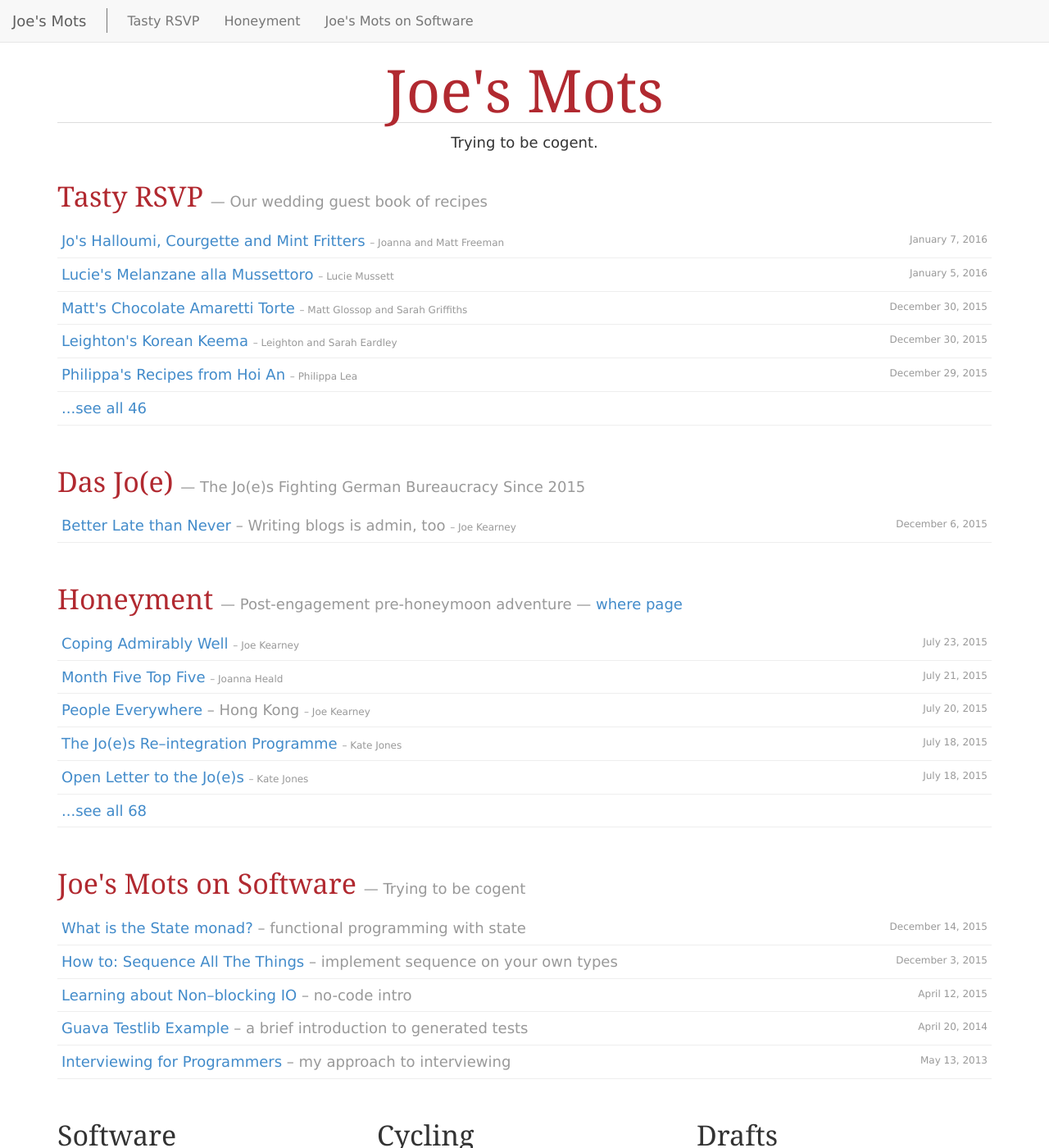
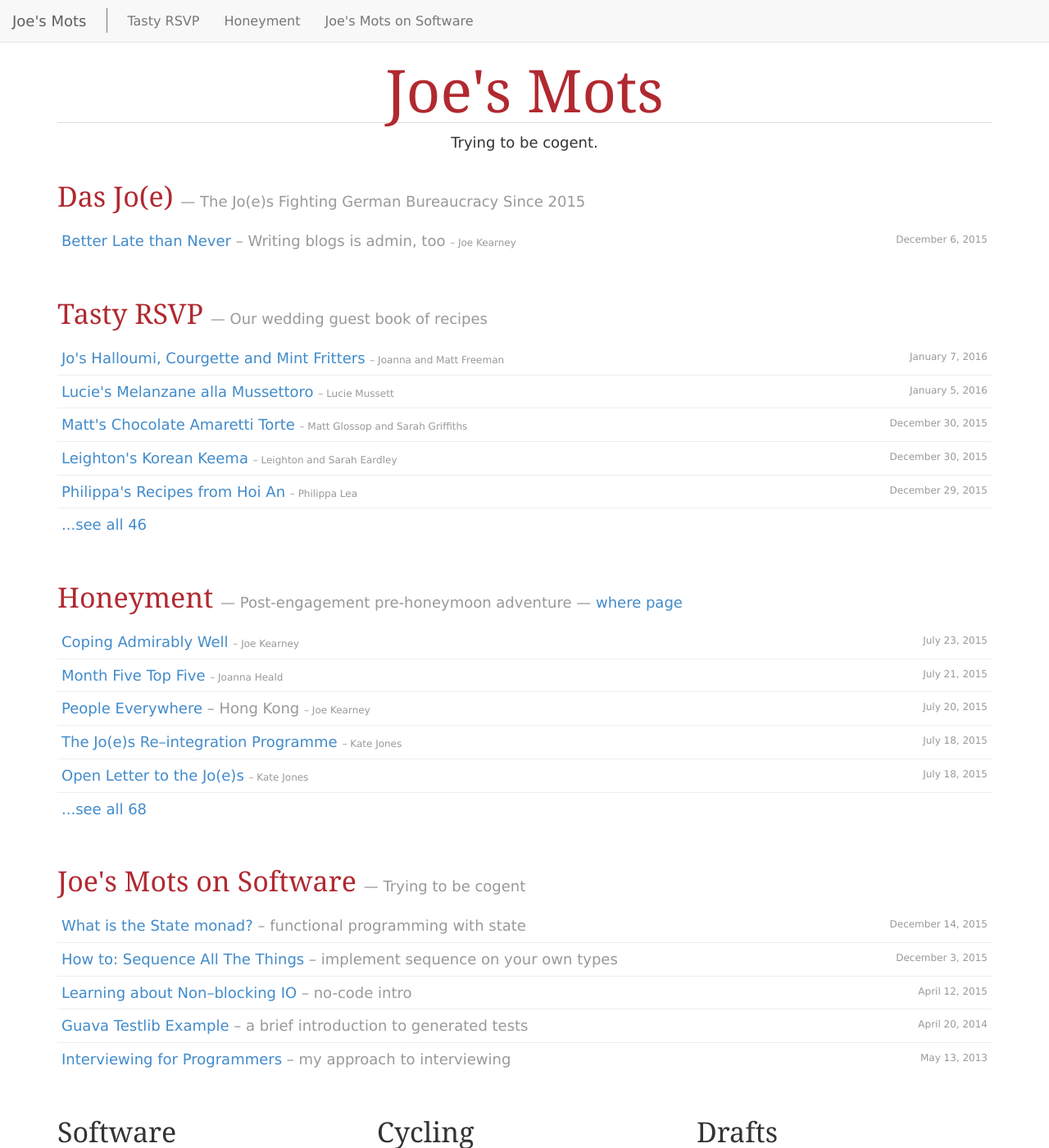
Before and after one commit to joekearney/joekearney.github.io, a Jekyll site: the page built from index.html, in a window 1280 px wide and 1400 px high. Shown: the whole window at 82% size. Built offline with Jekyll 4.4.1, drawn with Linux system fonts in a browser that asks for light colours; some web fonts are replaced.

Commit message:
prettiness

```diff
--- a/css/main.css
+++ b/css/main.css
@@ -89,7 +89,6 @@
 article p {
   text-align: justify;
 }
-listing
 
 /* TODO rename */
 .inline-image {
@@ -397,6 +396,9 @@
   padding-left: 0;
   text-align: left;
 }
+ul.listing > li:last-child {
+  border: none;
+}
 
 .category-stats {
   text-align: center;
--- a/index.html
+++ b/index.html
@@ -19,13 +19,13 @@
 
   <div class="row">
     <div class="col-md-12">
-      {% include short-toc-by-tag.html tag='tasty-rsvps' title=site.tasty-rsvps.tag_name description=site.tasty-rsvps.tag_description showAuthor='true' %}
+      {% include short-toc-by-tag.html tag='germany' title=site.germany.tag_name description=site.germany.tag_description showAuthor='true' %}
     </div>
   </div>
 
   <div class="row">
     <div class="col-md-12">
-      {% include short-toc-by-tag.html tag='germany' title=site.germany.tag_name description=site.germany.tag_description showAuthor='true' showDrafts='true' %}
+      {% include short-toc-by-tag.html tag='tasty-rsvps' title=site.tasty-rsvps.tag_name description=site.tasty-rsvps.tag_description showAuthor='true' %}
     </div>
   </div>
 
```
